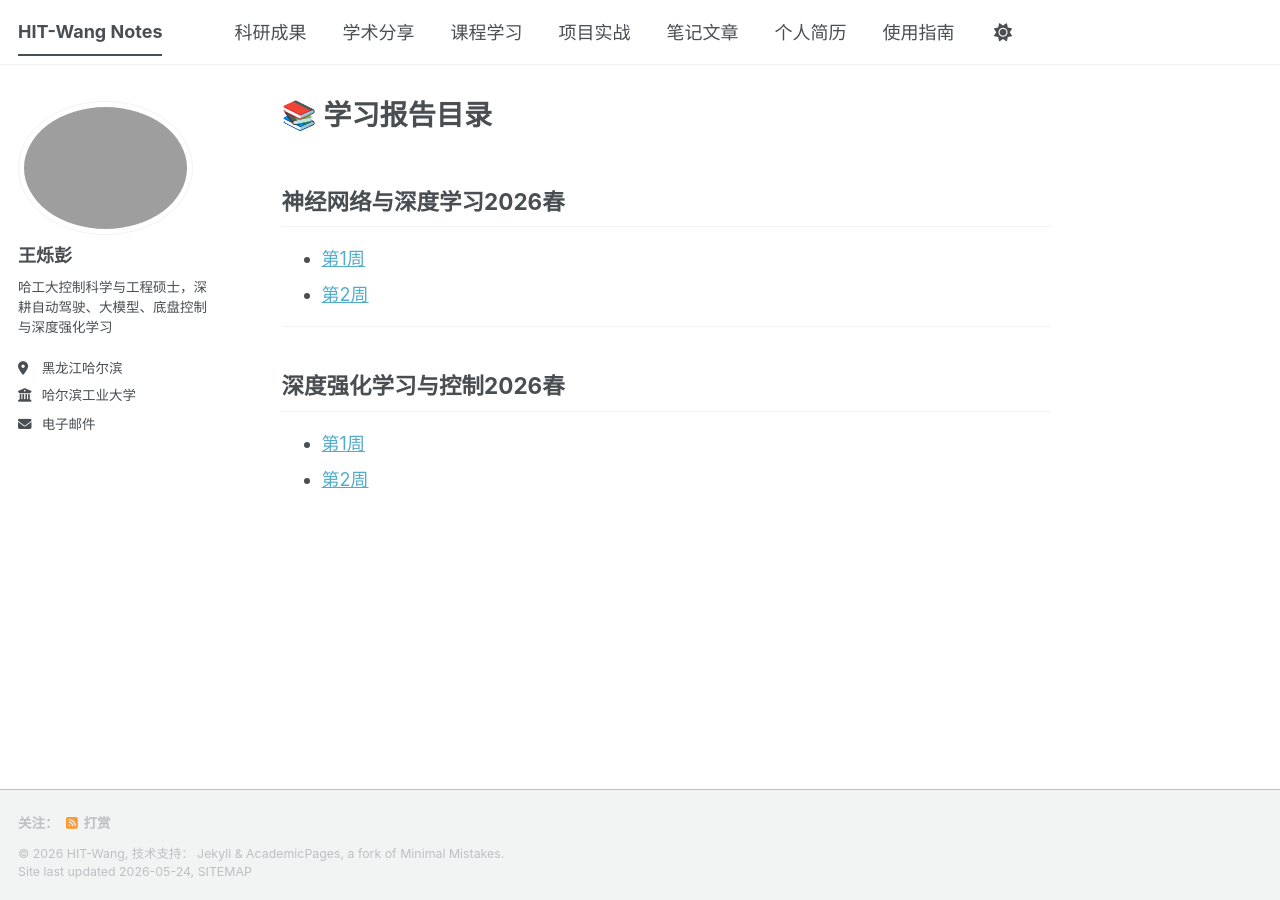
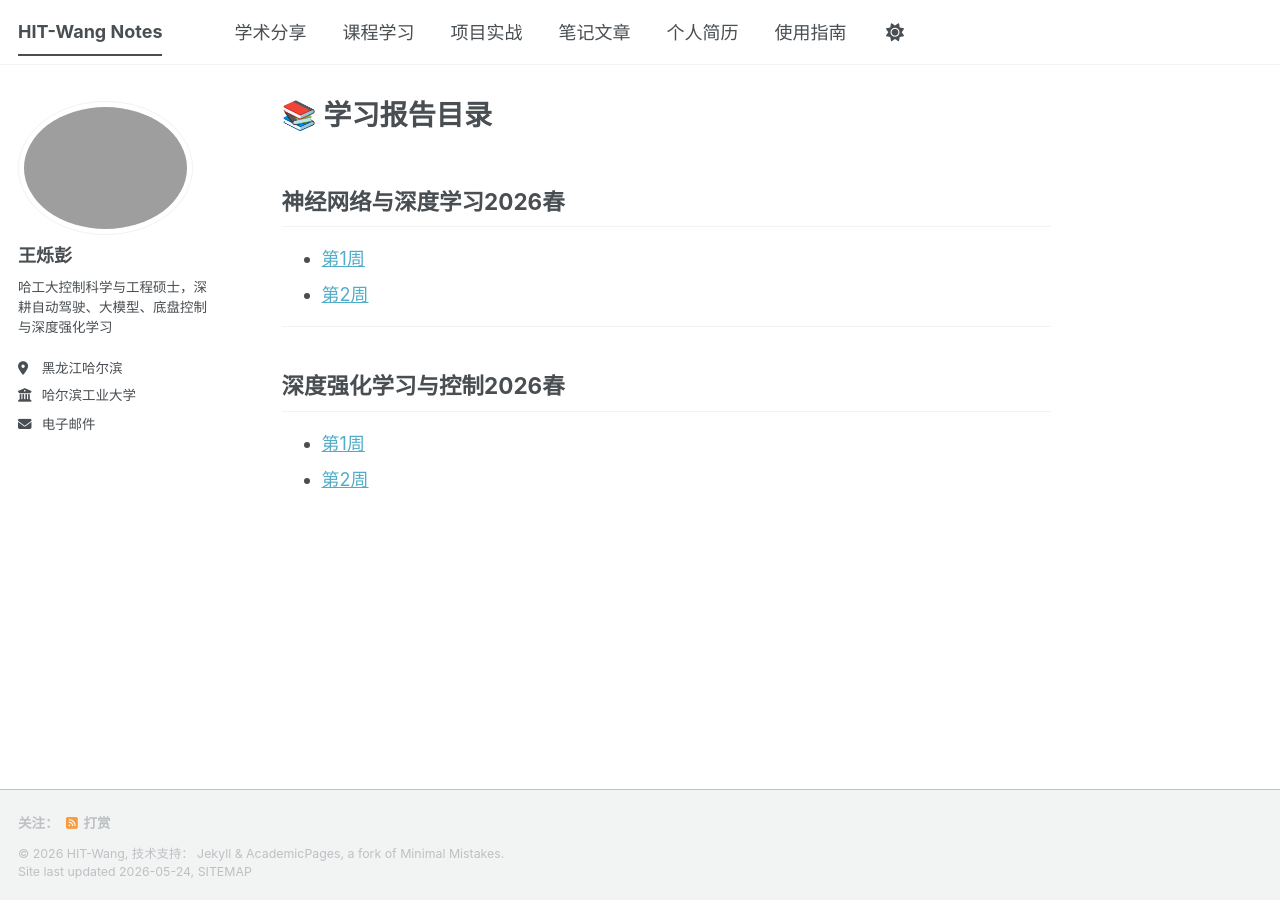
Before and after one commit to HITWang-tech/HITWang-tech.github.io, a Jekyll site: the page built from _pages/about.md, in a window 1280 px wide. Built offline with Jekyll 4.4.1, drawn with Linux system fonts in a browser that asks for light colours; a script bundle is joined from its source files by our own code; library files that are not in the unit come from our copies.

Commit message:
Update navigation.yml

```diff
--- a/_data/navigation.yml
+++ b/_data/navigation.yml
@@ -8,8 +8,6 @@
 #      Markdown formatted page while the second is generated using JSON.
 
 main:
-  - title: "科研成果"
-    url: /publications/
 
   - title: "学术分享"
     url: /talks/
```
